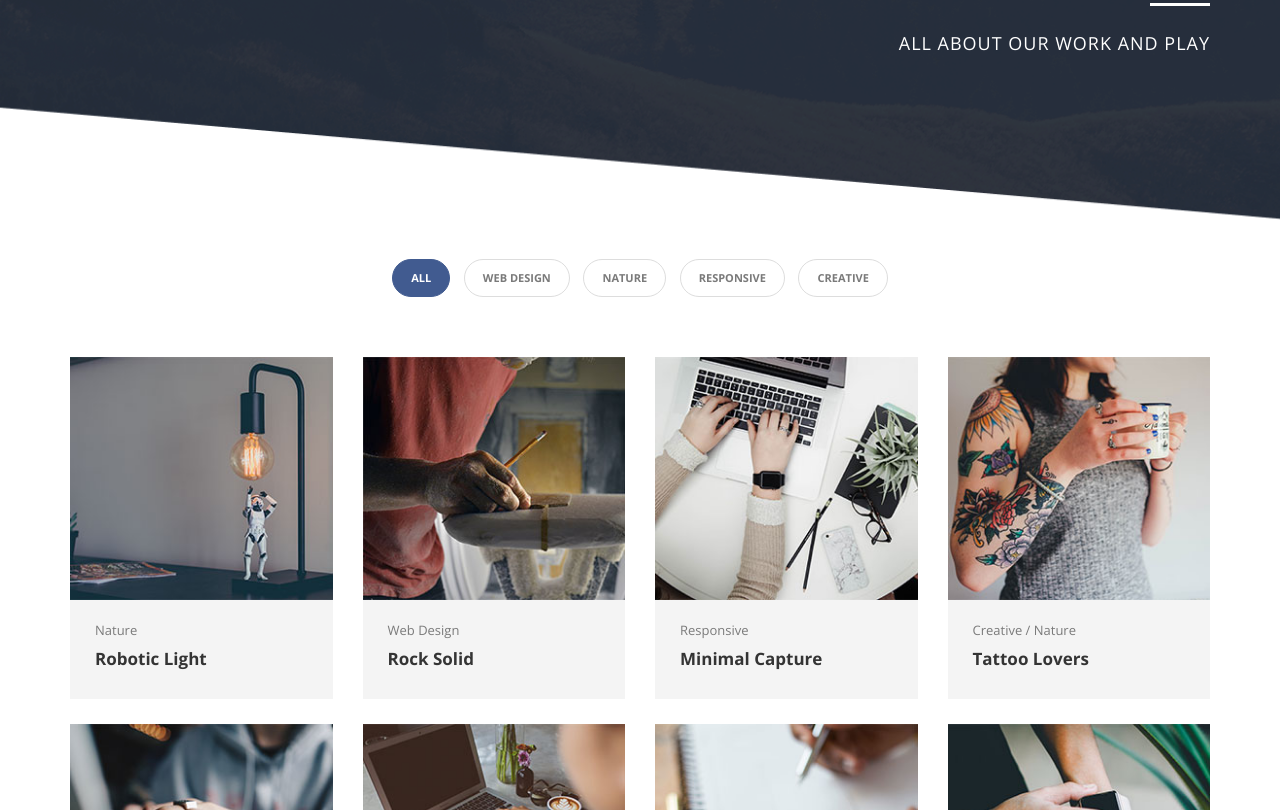
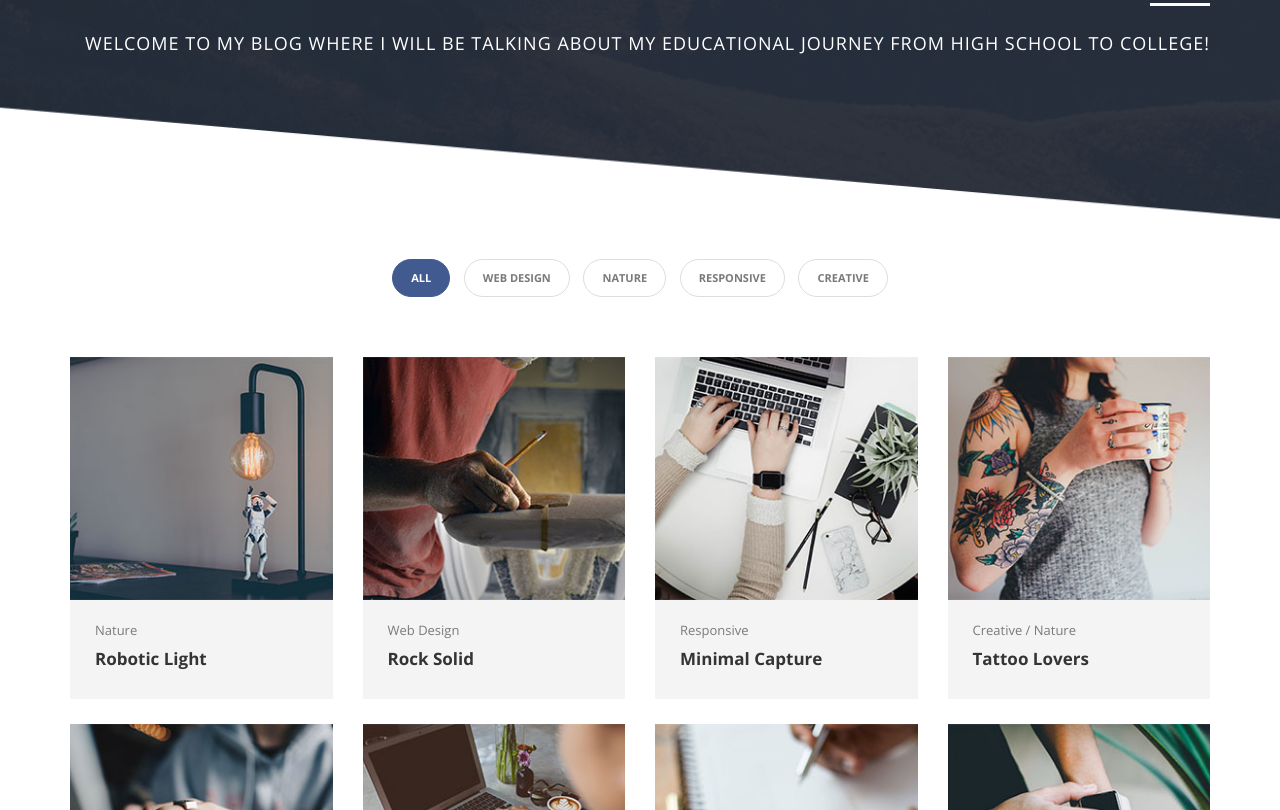
Before and after one commit to Siddhu824/SiddhuGogineni, a plain HTML site: page index.html in a window 1280 px wide. Shown: the part 218-1028 px from the top of the page. Drawn offline with nearby package versions, Linux system fonts and the light colour scheme.

Commit message:
Update index.html

```diff
--- a/index.html
+++ b/index.html
@@ -37,7 +37,7 @@ http://www.tooplate.com/view/2091-ziggy
                 <div class="text-content">
                   <h2>Siddhu Gogineni </h2>
                   <div class="line-dec"></div>
-                  <span>All about our work and play</span>
+                  <span>Welcome to my blog where I will be talking about my educational journey from High School to College!</span>
                 </div>
               </div>
             </div>
```
